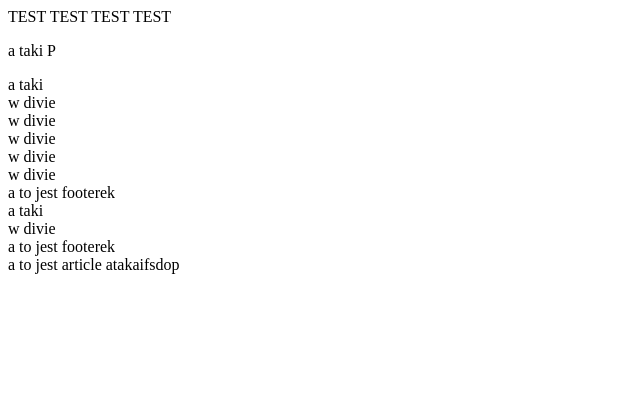
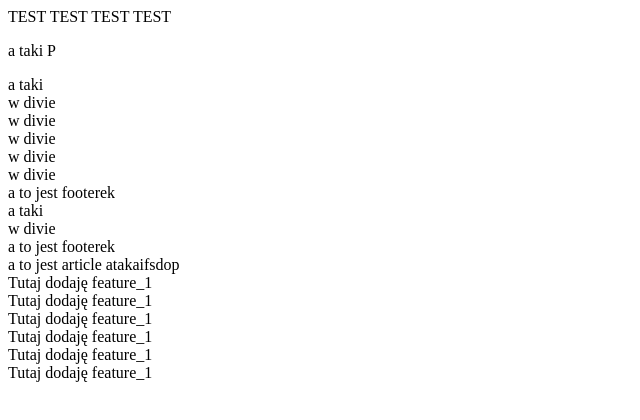
Before and after one commit to MaciejOstrowskiIT/PRTest, a website: page index.html in a window 1280 px wide. Shown: the whole page, without its empty margins (0-640 px from the left). Drawn offline with Linux system fonts and the light colour scheme.

Commit message:
test_add

```diff
--- a/index.html
+++ b/index.html
@@ -25,6 +25,12 @@
       <div></div>
       <footer>a to jest footerek</footer>
       <article>a to jest article atakaifsdop</article>
+      <div>Tutaj dodaję feature_1</div>
+      <div>Tutaj dodaję feature_1</div>
+      <div>Tutaj dodaję feature_1</div>
+      <div>Tutaj dodaję feature_1</div>
+      <div>Tutaj dodaję feature_1</div>
+      <div>Tutaj dodaję feature_1</div>
     </div>
   </body>
 </html>
```
